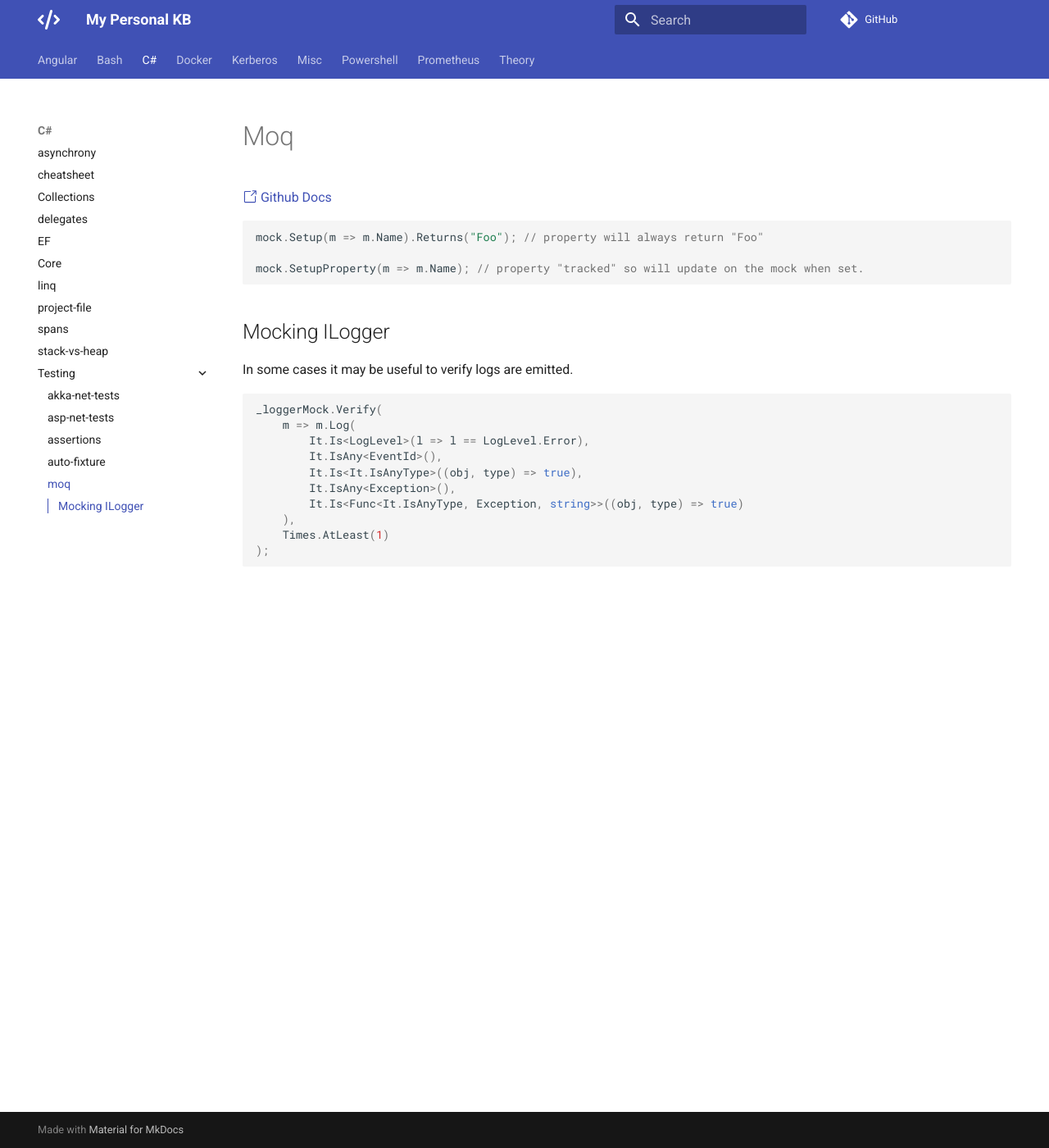
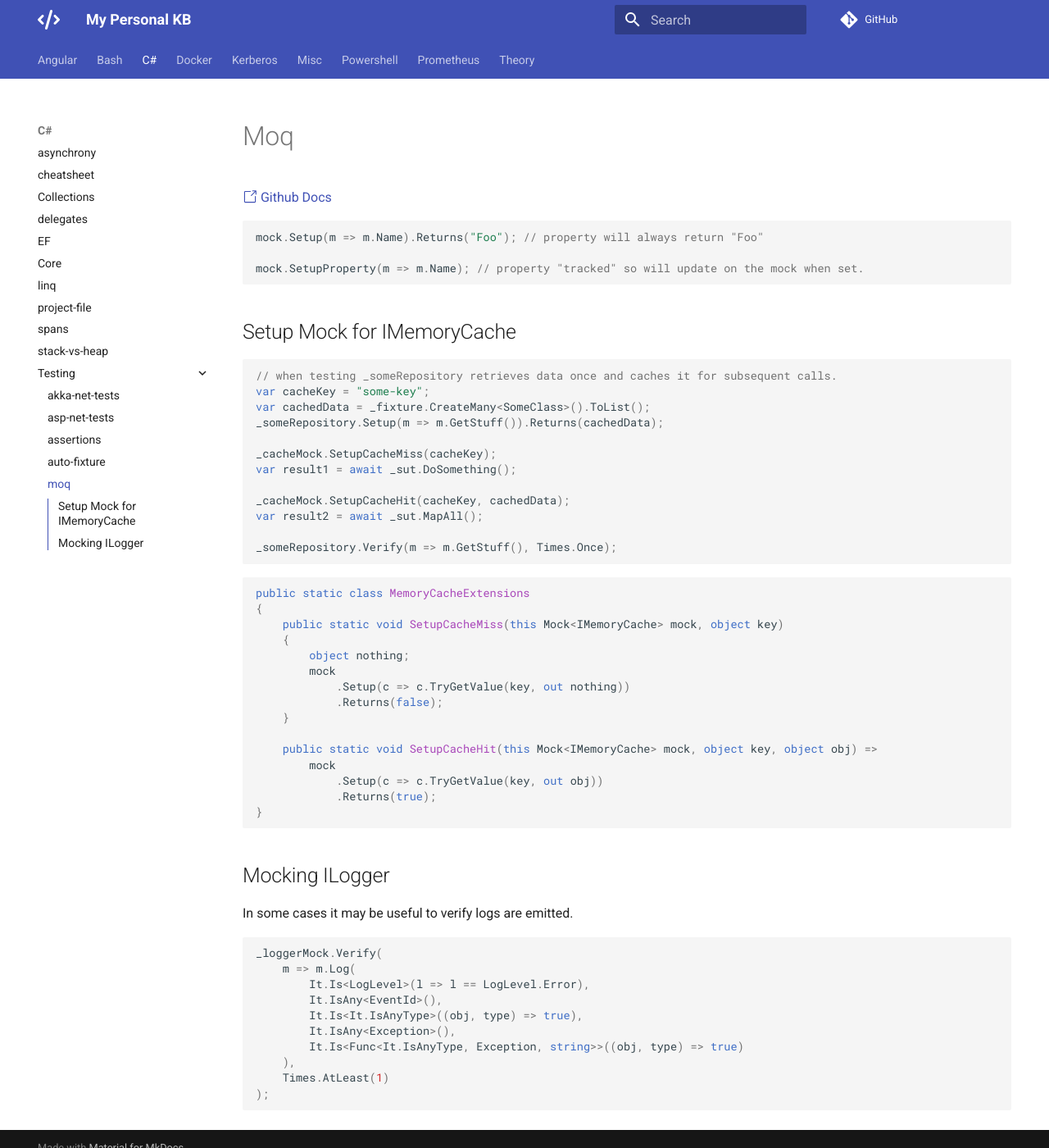
Before and after one commit to mrhockeymonkey/mrhockeymonkey.github.io, an MkDocs documentation site: the page built from docs/C#/Testing/moq.md, in a window 1280 px wide and 1400 px high. Shown: the whole window at 82% size. Built offline with MkDocs 1.6.1 and Material for MkDocs 9.7.7, drawn with Linux system fonts in a browser that asks for light colours; comment, search, counter and statistics services are not loaded.

Commit message:
adding mock setup for IMemoryCache

````diff
--- a/docs/C#/Testing/moq.md
+++ b/docs/C#/Testing/moq.md
@@ -6,6 +6,40 @@
 mock.Setup(m => m.Name).Returns("Foo"); // property will always return "Foo"
 
 mock.SetupProperty(m => m.Name); // property "tracked" so will update on the mock when set.
+```
+
+## Setup Mock for IMemoryCache
+```c#
+// when testing _someRepository retrieves data once and caches it for subsequent calls.
+var cacheKey = "some-key";
+var cachedData = _fixture.CreateMany<SomeClass>().ToList();
+_someRepository.Setup(m => m.GetStuff()).Returns(cachedData);
+
+_cacheMock.SetupCacheMiss(cacheKey);
+var result1 = await _sut.DoSomething();
+
+_cacheMock.SetupCacheHit(cacheKey, cachedData);
+var result2 = await _sut.MapAll();
+
+_someRepository.Verify(m => m.GetStuff(), Times.Once);
+```
+
+```c#
+public static class MemoryCacheExtensions
+{
+    public static void SetupCacheMiss(this Mock<IMemoryCache> mock, object key)
+    {
+        object nothing;
+        mock
+            .Setup(c => c.TryGetValue(key, out nothing))
+            .Returns(false);
+    }
+
+    public static void SetupCacheHit(this Mock<IMemoryCache> mock, object key, object obj) =>
+        mock
+            .Setup(c => c.TryGetValue(key, out obj))
+            .Returns(true);
+}
 ```
 
 ## Mocking ILogger<T>
````
